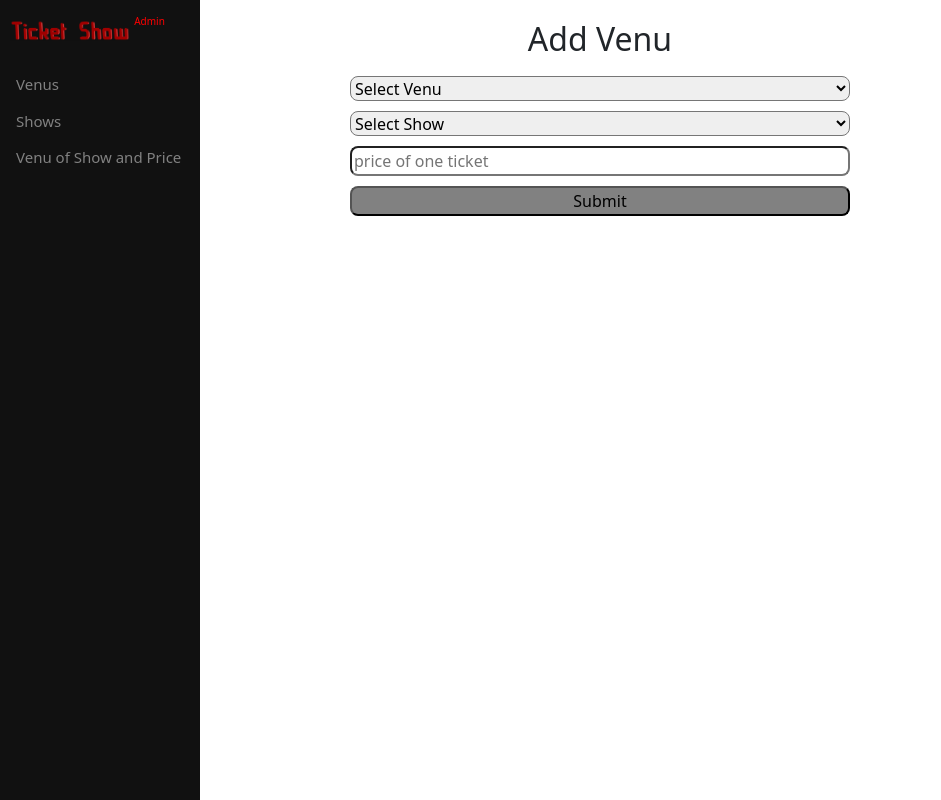
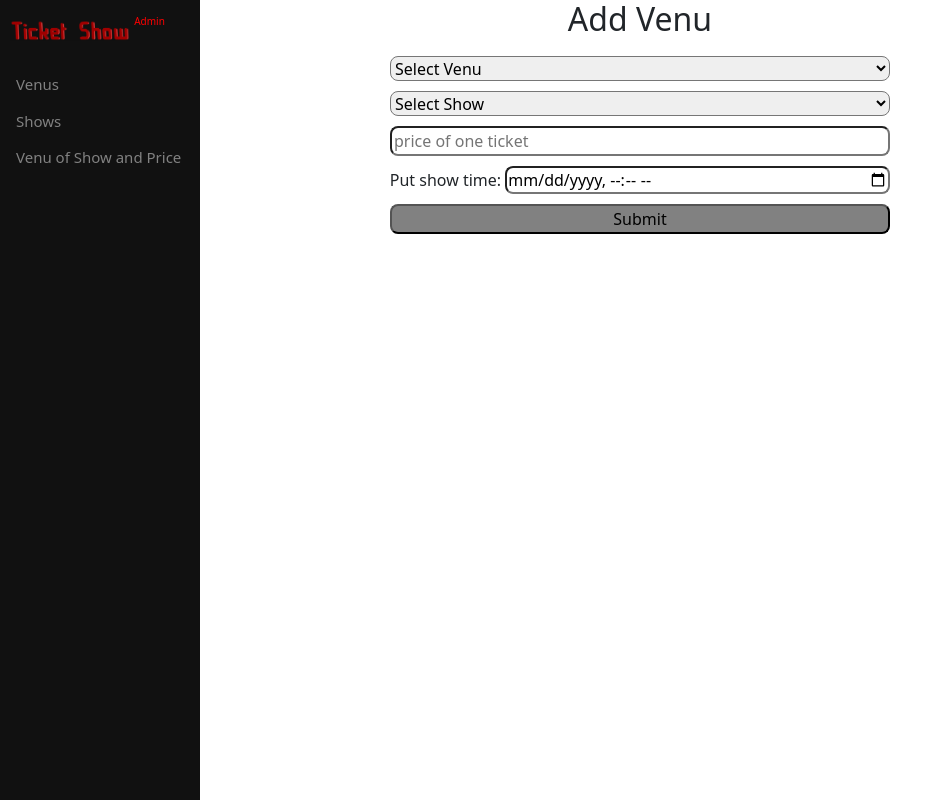
Before and after one commit to ShubhamYadav9416/Ticket_show_app, a Flask app: page /book_show_venu in a window 1280 px wide. Shown: the whole page, without its empty margins (0-941 px from the left). Run offline with Flask 2, Linux system fonts and the light colour scheme; the visitor is signed in with stand-in values (Sample User, id 1); data comes from the database, SQL or seed files in the repository; data that the repository does not hold is empty.

Commit message:
jan 13 2023 last update

```diff
--- a/Templates/book_show_venu.html
+++ b/Templates/book_show_venu.html
@@ -19,7 +19,7 @@
                 </div>
             </div>
             <center>
-            <div class="content">
+            <div >
                 <h2>Add Venu</h2>
                 <form method="POST">
                     <select class="select" name="venu_name" required="True">
@@ -35,6 +35,8 @@
                         {% endfor %}
                     </select><br>
                     <input type="text" name="price" placeholder="price of one ticket" required="True"><br>
+                    <label>Put show time:</label>
+                    <input  class="date_input" type="datetime-local" name="showtime"><br>
                     <input class="submit" type="submit" name="/Go"><br>
                 </form>
             </div>
--- a/app.py
+++ b/app.py
@@ -260,6 +260,7 @@ def book_show_venu():
             venu=request.form['venu_name']
             show=request.form['show_name']
             price=request.form['price']
+            show_time=request.form['show_time']
             venu_full = Venu.query.filter_by(venu_name=venu).first()
             show_full = Show.query.filter_by(show_name=show).first()
             record = Show_venu(show=show_full,venu=venu_full, show_price = price)
--- a/static/CSS/admin.css
+++ b/static/CSS/admin.css
@@ -50,7 +50,7 @@ button{
     background-color: white;
 }
 
-.content input{
+input{
     width: 500px;
     margin-top: 10px;
     border-radius: 0.5em;
@@ -62,7 +62,7 @@ select{
     height: 25px;
 }
 
-.content .submit{
+.submit{
     background-color: #818181;
 }
 
@@ -99,3 +99,8 @@ h1{
     border-radius: 0.3em;
     background-color: rgb(164, 236, 175);
 }
+
+.date_input{
+    width: 385px;
+    align-content: center;
+}
```
